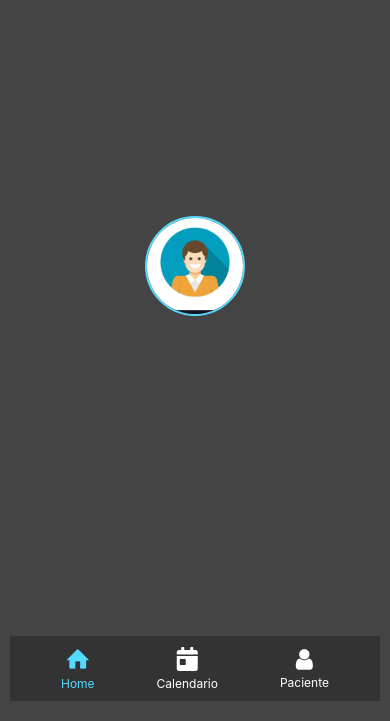
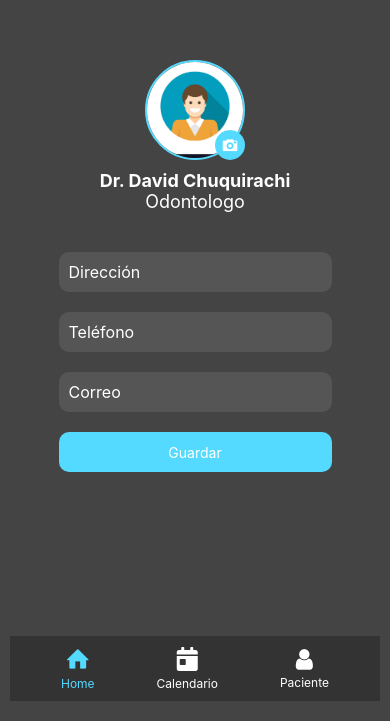
Before and after one commit to fralch/YouDent, a React Native app: screen /Home in a window 390 px wide. Shown: the part 123-844 px from the top of the page. Built offline with nearby package versions, Linux system fonts and the light colour scheme.

Commit message:
perfin del doc

```diff
--- a/components/bottonNavigationBar.tsx
+++ b/components/bottonNavigationBar.tsx
@@ -50,6 +50,7 @@ const styles = StyleSheet.create({
         paddingHorizontal: 20,
         borderTopWidth: 1,
         borderTopColor: '#444',
+        bottom: 0,
     },
     button: {
         alignItems: 'center',
--- a/components/home.tsx
+++ b/components/home.tsx
@@ -2,15 +2,14 @@ import * as React from 'react';
 import {
     View, Text, StyleSheet, TouchableOpacity,
     ScrollView, Image, TextInput, Button,
-    Modal, Alert, Linking, Touchable
+    Modal, Alert, Linking, Touchable, Dimensions
 } from 'react-native';
 import { storeSesion, getSesion, removeSesion } from '../hooks/handleSession';
-import { Entypo, FontAwesome, FontAwesome5  } from '@expo/vector-icons';
+import { Entypo, FontAwesome, FontAwesome5, Foundation   } from '@expo/vector-icons';
 import BottonNavigationBar from './bottonNavigationBar';
 const Home: React.FC = () => {
+    const ancho = Dimensions.get('window').width;
     React.useEffect(() => {
-
-
         const ruta = async () => {
             let obj_usuario: string | null | undefined = await getSesion();
             if (obj_usuario) {
@@ -29,6 +28,22 @@ const Home: React.FC = () => {
             <View style={styles.perfil}>
                 <View>
                     <Image style={styles.image} source={require('../assets/img/user.jpg')} />
+                    <TouchableOpacity style={styles.pencil}>
+                        <Foundation  name="camera" size={18} color="white" />
+                    </TouchableOpacity>
+                </View>
+                <View style={{ marginTop: 10 ,  alignItems:"center"}}>
+                    <Text style={{ color: 'white', fontSize: 18 ,  fontWeight: 'bold' }}>Dr. David Chuquirachi</Text>
+                    <Text style={{ color: 'white', fontSize: 18 }}>Odontologo</Text>
+                </View>
+                <View style={{ marginTop: 20 }}>
+                    <TextInput style={[styles.input, {width: ancho*0.7}]} placeholder="Dirección" />
+                    <TextInput style={[styles.input, {width: ancho*0.7}]} placeholder="Teléfono" />
+                    <TextInput style={[styles.input, {width: ancho*0.7}]} placeholder="Correo" />
+
+                    <TouchableOpacity style={[styles.input, {width: ancho*0.7, marginTop: 20, backgroundColor: '#55DAFF', alignItems: 'center', justifyContent: 'center', borderRadius: 10}]}>
+                        <Text style={{ color: 'white' }}>Guardar</Text>
+                    </TouchableOpacity>
                 </View>
             </View>
             <BottonNavigationBar ruta='Home'/>
@@ -46,6 +61,7 @@ const styles = StyleSheet.create({
     },
     perfil: {
         flex: 1,
+        width: '100%',
         alignItems: 'center',
         justifyContent: 'center',
     },
@@ -56,6 +72,27 @@ const styles = StyleSheet.create({
         borderWidth: 2,
         borderColor: '#55DAFF',
     },
+    pencil: {
+        width: 30,
+        height: 30,
+        position: 'absolute',
+        bottom: 0,
+        right: 0,
+        backgroundColor: '#55DAFF',
+        borderRadius: 100,
+        alignItems: 'center',
+        justifyContent: 'center',
+    },
+    input: {
+        marginTop: 20,
+        height: 40,
+        backgroundColor: '#555',
+        borderRadius: 10,
+        paddingHorizontal: 10,
+        color: 'white',
+        fontSize: 16,
+    },
+
 
 });
 export default Home;
```
